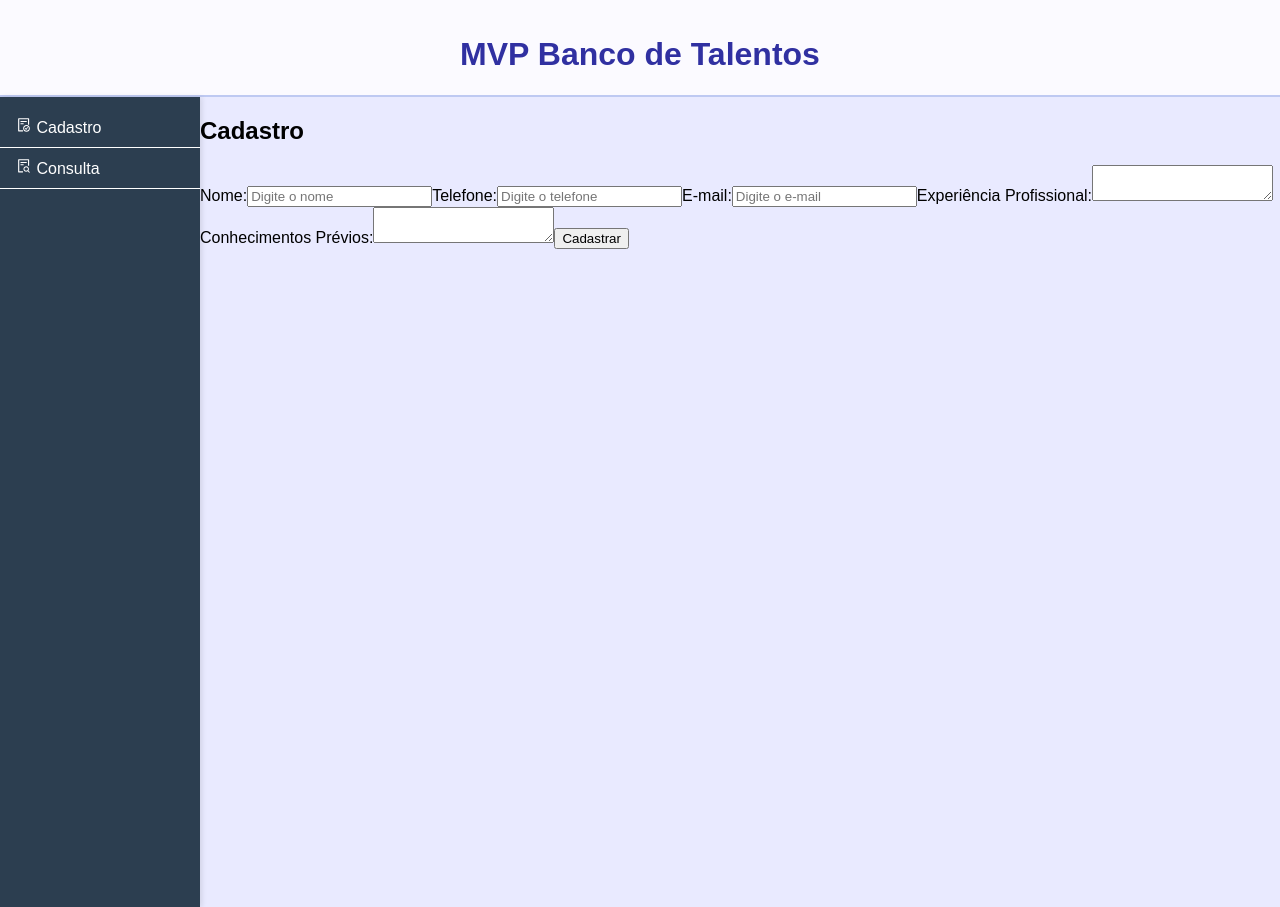
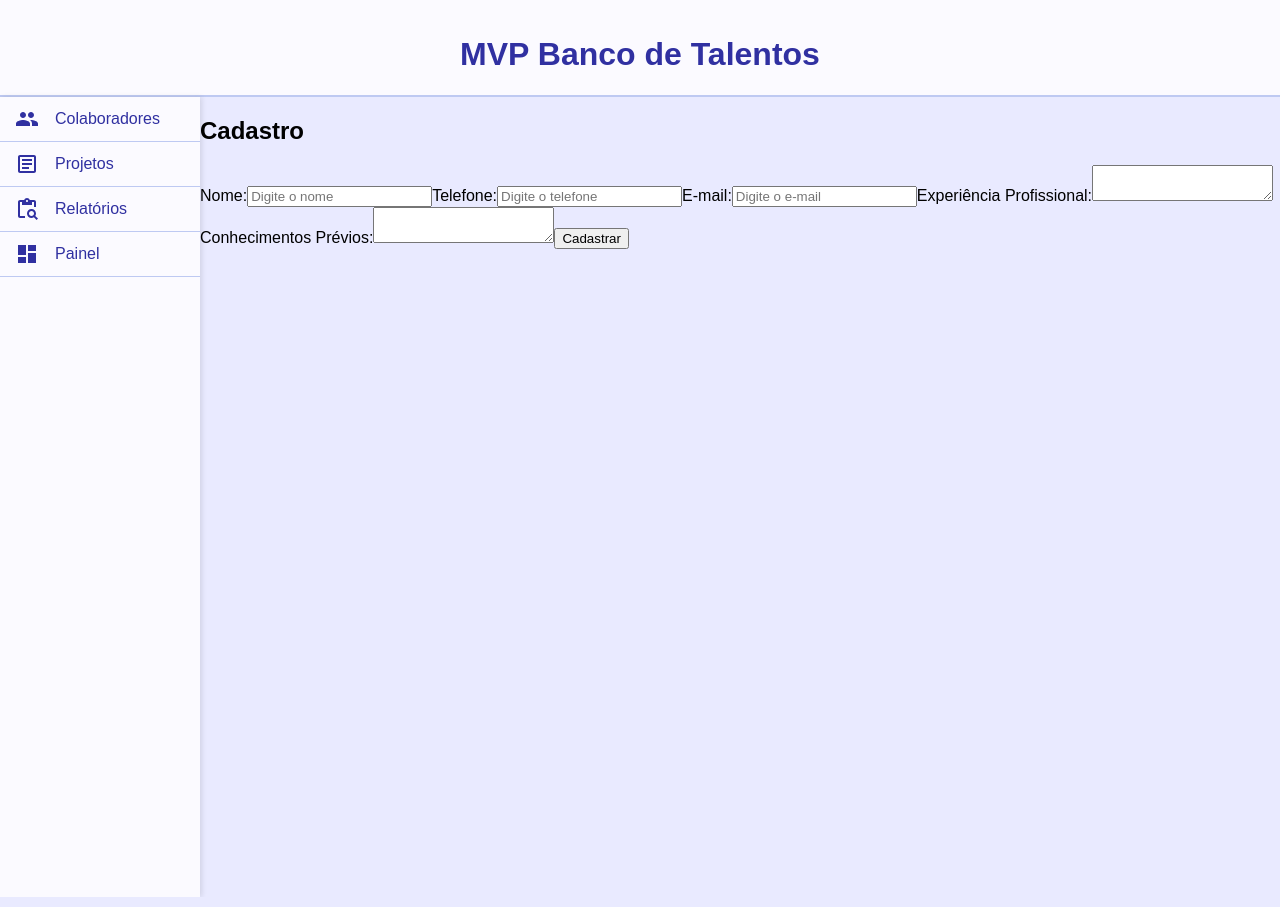
Before and after one commit to orivaldosantana/mvp_banco_talentos, a Next.js app: page /admin/collaborator in a window 1280 px wide. Built offline with nearby package versions, Linux system fonts and the light colour scheme.

Commit message:
update admin layout component for improved structure and styling, close #4

```diff
--- a/app/page.module.css
+++ b/app/page.module.css
@@ -1,3 +1,5 @@
+
+
 .container {
   background-color: #fff;
   padding: 20px;
@@ -35,41 +37,30 @@
   cursor: pointer;
 }
 
-.container button:hover {
-  background-color: #2980b9;
-}
-
-.main {
-  display: flex;
-  flex-direction: row;
-  justify-content: center;
-  align-items: center;
-  padding: 0;
-}
-
 .menu {
   width: '100%';
   max-width: 220px;
 }
 
 .menu nav {
-  background-color: #2c3e50;
-  color: #fff;
-  padding-top: 10px;
+  background-color: var(--bg2);
+  color: var(--font);
+  padding-top: 0px;
   width: 200px;
   height: 100vh;
   box-shadow: 2px 0 5px rgba(0, 0, 0, 0.1);
 }
 
 .menu nav a {
-  display: block;
-  color: #fff;
+  display: flex;
+  align-items: center;
+  color: var(--font);
   text-indent: 1em;
   text-decoration: none;
-  padding: 10px 0;
-  border-bottom: 1px solid #fff;
+  padding: 10px 15px;
+  border-bottom: 1px solid #BEC9F2;
 }
 
 .menu nav a:hover {
-  color: #2980b9;
+  background-color: var(--login-bg);
 }
--- a/app/ui/navbar.tsx
+++ b/app/ui/navbar.tsx
@@ -1,7 +1,10 @@
 import React from 'react'
 import Link from 'next/link'
 
-import { AiOutlineFileDone, AiOutlineFileSearch } from 'react-icons/ai'
+import ArticleOutlined from '@mui/icons-material/ArticleOutlined'
+import { ContentPasteSearch } from '@mui/icons-material'
+import { Dashboard } from '@mui/icons-material'
+import { People } from '@mui/icons-material'
 
 import styles from '../page.module.css'
 
@@ -9,11 +12,17 @@ function NavBar() {
   return (
     <div className={styles.menu}>
       <nav>
-        <Link href="/">
-          <AiOutlineFileDone /> Cadastro
+        <Link href="/admin/collaborator">
+           <People /> Colaboradores
         </Link>
-        <Link href="/">
-          <AiOutlineFileSearch /> Consulta
+        <Link href="/admin/project">
+           <ArticleOutlined /> Projetos
+        </Link>
+        <Link href="/admin/report">
+          <ContentPasteSearch /> Relatórios
+        </Link>
+        <Link href="/admin/dashboard">
+          <Dashboard /> Painel
         </Link>
       </nav>
     </div>
```
